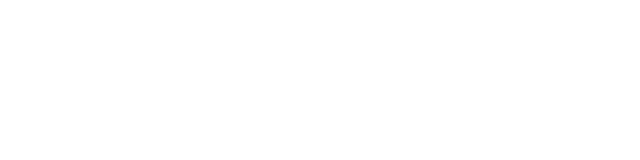
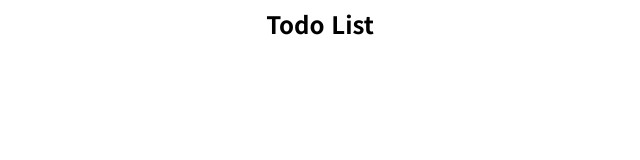
Before and after one commit to jtwjs/preonboarding-assignment-9, a React (Create React App) app: page / in a window 1280 px wide. Shown: the top 160 px of the page, without its empty margins (320-960 px from the left). Built offline with nearby package versions, Linux system fonts and the light colour scheme.

Commit message:
[#2] feat : layout 구현 & Home 페이지 컴포넌트 추가

```diff
--- a/src/App.tsx
+++ b/src/App.tsx
@@ -1,9 +1,9 @@
 import React from 'react';
 
+import Home from 'pages/Home';
+
 function App() {
-  return (
-		<div></div>
-  );
+  return <Home />;
 }
 
 export default App;
--- /dev/null
+++ b/src/layout/Header.tsx
@@ -0,0 +1,11 @@
+import React from 'react';
+
+const Header: React.FC = () => {
+	return (
+		<header className='header'>
+			<h1 className='header-title'>Todo List</h1>
+		</header>
+	);
+};
+
+export default Header;
--- /dev/null
+++ b/src/layout/index.tsx
@@ -0,0 +1,14 @@
+import React from 'react';
+
+import Header from 'layout/Header';
+
+const Layout: React.FC = ({ children }) => {
+  return (
+    <>
+      <Header />
+      <main className="main">{children}</main>
+    </>
+  );
+};
+
+export default Layout;
--- /dev/null
+++ b/src/pages/Home.tsx
@@ -0,0 +1,14 @@
+import React from 'react';
+
+import Layout from 'layout';
+
+const Home: React.FC = () => {
+	return (
+		<Layout>
+			<section className='section'>
+			</section>
+		</Layout>
+	);
+};
+
+export default Home;
--- /dev/null
+++ b/src/styles/layouts/_header.scss
@@ -0,0 +1,12 @@
+.header {
+  position: fixed;
+  left: 0;
+  width: 100%;
+  @include flexbox;
+
+  &-title {
+    font-size: 2.4em;
+    font-weight: 700;
+    line-height: 2;
+  }
+}
--- /dev/null
+++ b/src/styles/layouts/_layout.scss
@@ -0,0 +1,10 @@
+$header-height: 4.8rem;
+
+.main {
+  width: 100%;
+  padding-top: $header-height;
+}
+
+.section {
+  min-height: calc(100vh - #{$header-height});
+}
--- a/src/styles/main.scss
+++ b/src/styles/main.scss
@@ -9,3 +9,6 @@
 @import './mixins/flexbox';
 
 @import './module/icons';
+
+@import './layouts/layout';
+@import './layouts/header';
```
